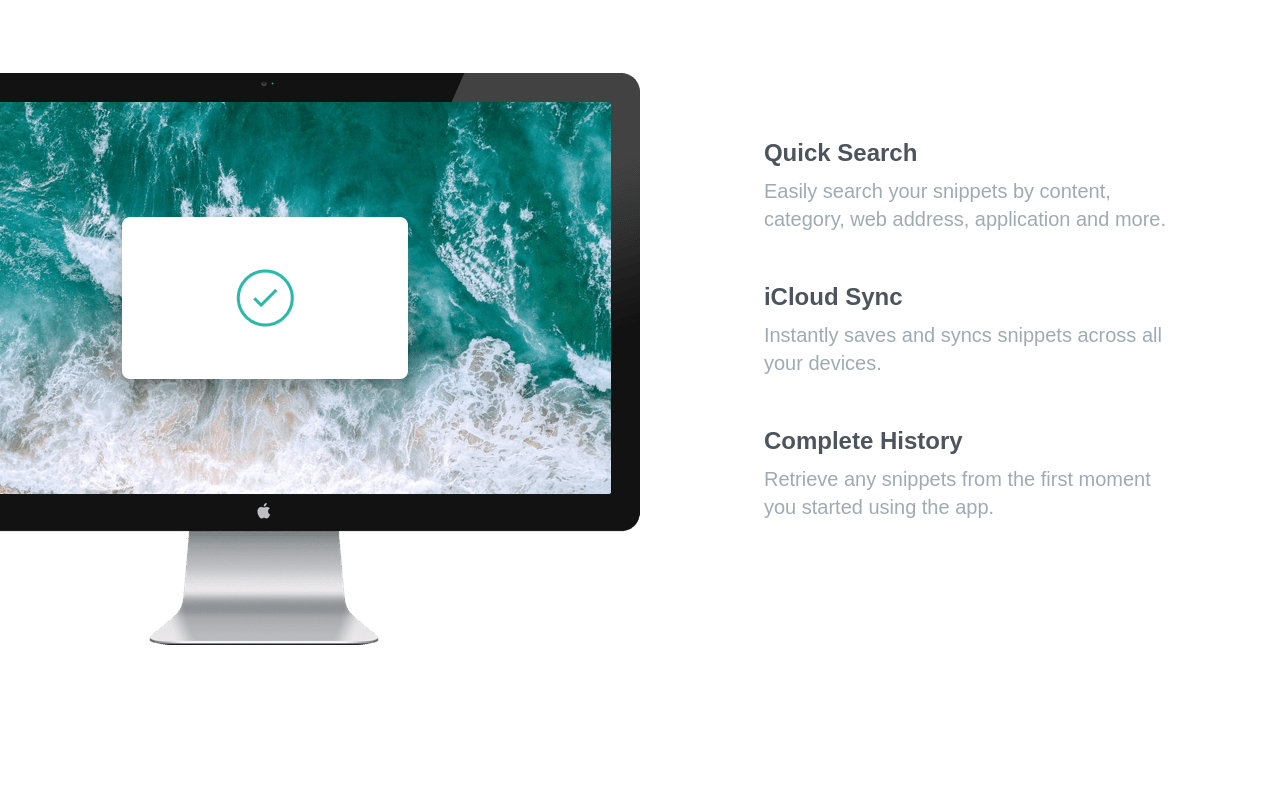
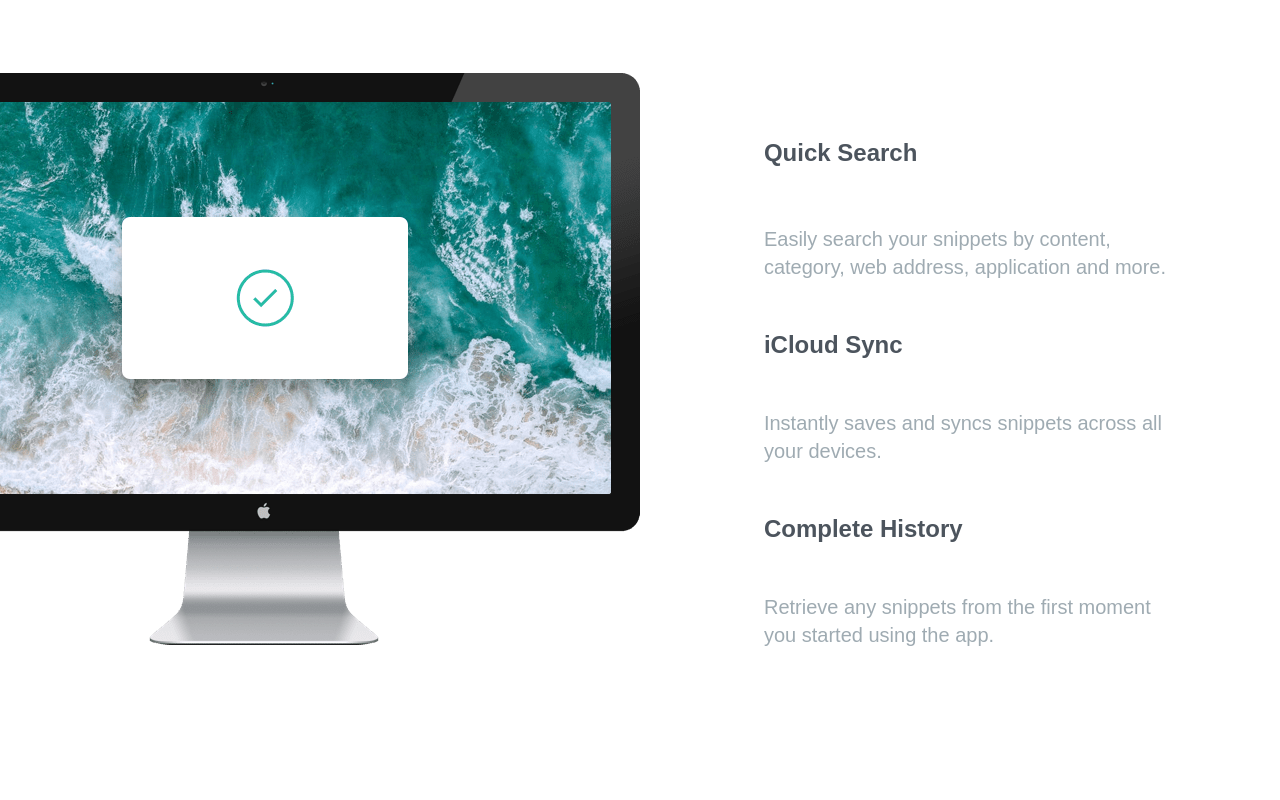
Before and after one commit to andrea-dam/clipboard-website, a Vue app: page / in a window 1280 px wide. Shown: the part 940-1740 px from the top of the page. Built offline with nearby package versions, Linux system fonts and the light colour scheme; a web font is replaced by a local one.

Commit message:
creati componenti ui

```diff
--- a/src/App.vue
+++ b/src/App.vue
@@ -12,16 +12,12 @@
             </p>
             <!-- Button Container -->
             <div class="button-container">
-                <a
-                    href=""
-                    class="rounded-full bg-strongCyan p-4 px-8 shadow-lg duration-200 hover:opacity-80">
+                <base-button class="bg-strongCyan">
                     Download for iOS
-                </a>
-                <a
-                    href=""
-                    class="rounded-full bg-lightBlue p-4 px-8 shadow-lg duration-200 hover:opacity-80">
+                </base-button>
+                <base-button class="bg-lightBlue">
                     Download for Mac
-                </a>
+                </base-button>
             </div>
         </div>
     </section>
@@ -49,29 +45,28 @@
                 <div
                     class="mt-16 mb-24 flex flex-col space-y-12 text-xl md:mb-60 md:w-1/2 md:pl-16 md:text-left">
                     <!-- Item 1 -->
-                    <div>
-                        <h5>Quick Search</h5>
-                        <p class="max-w-md text-grayishBlue">
+                    <base-item>
+                        <template #title>Quick Search</template>
+                        <template #content>
                             Easily search your snippets by content, category,
                             web address, application and more.
-                        </p>
-                    </div>
+                        </template>
+                    </base-item>
                     <!-- Item 2 -->
-                    <div>
-                        <h5>iCloud Sync</h5>
-                        <p class="max-w-md text-grayishBlue">
+                    <base-item>
+                        <template #title>iCloud Sync</template>
+                        <template #content>
                             Instantly saves and syncs snippets across all your
                             devices.
-                        </p>
-                    </div>
-                    <!-- Item 3 -->
-                    <div>
-                        <h5>Complete History</h5>
-                        <p class="max-w-md text-grayishBlue">
+                        </template>
+                    </base-item>
+                    <base-item>
+                        <template #title>Complete History</template>
+                        <template #content>
                             Retrieve any snippets from the first moment you
                             started using the app.
-                        </p>
-                    </div>
+                        </template>
+                    </base-item>
                 </div>
             </div>
         </div>
@@ -237,7 +232,3 @@
         </div>
     </footer>
 </template>
-
-<script setup></script>
-
-<style scoped></style>
--- /dev/null
+++ b/src/components/ui/BaseButton.vue
@@ -0,0 +1,7 @@
+<template>
+    <a
+        href=""
+        class="rounded-full p-4 px-8 shadow-lg duration-200 hover:opacity-80">
+        <slot></slot>
+    </a>
+</template>
--- /dev/null
+++ b/src/components/ui/BaseItem.vue
@@ -0,0 +1,6 @@
+<template>
+    <h5><slot name="title"></slot></h5>
+    <p class="max-w-md text-grayishBlue">
+        <slot name="content"></slot>
+    </p>
+</template>
--- a/src/main.js
+++ b/src/main.js
@@ -1,6 +1,11 @@
 import { createApp } from "vue";
 import App from "./App.vue";
+import BaseButton from "./components/ui/BaseButton.vue";
+import BaseItem from "./components/ui/BaseItem.vue";
 
 const app = createApp(App);
 
+app.component("base-button", BaseButton);
+app.component("base-item", BaseItem);
+
 app.mount("#app");
```
Also changed, not shown: 1 other file (tests, documents, lock files or other folders).
